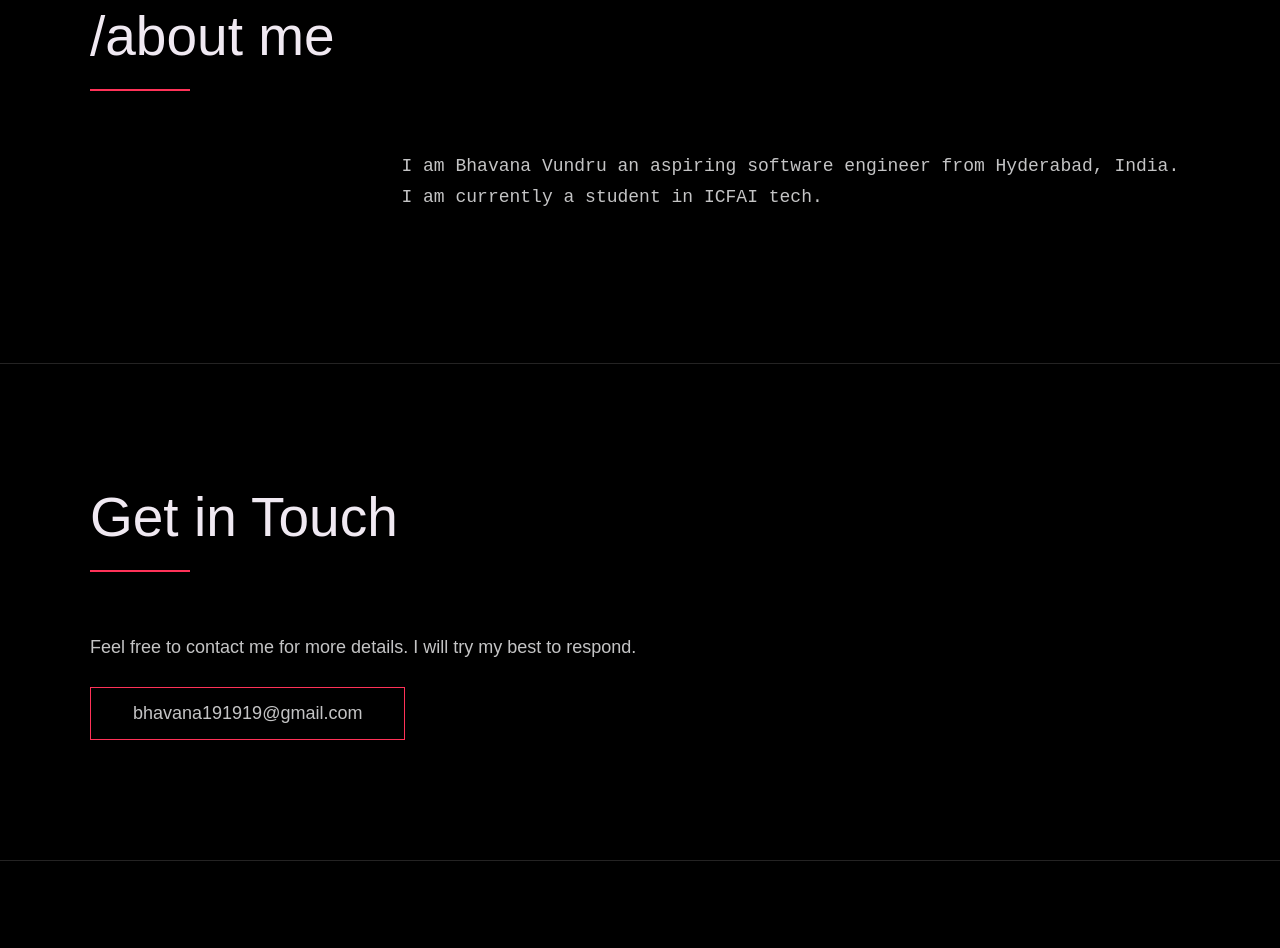
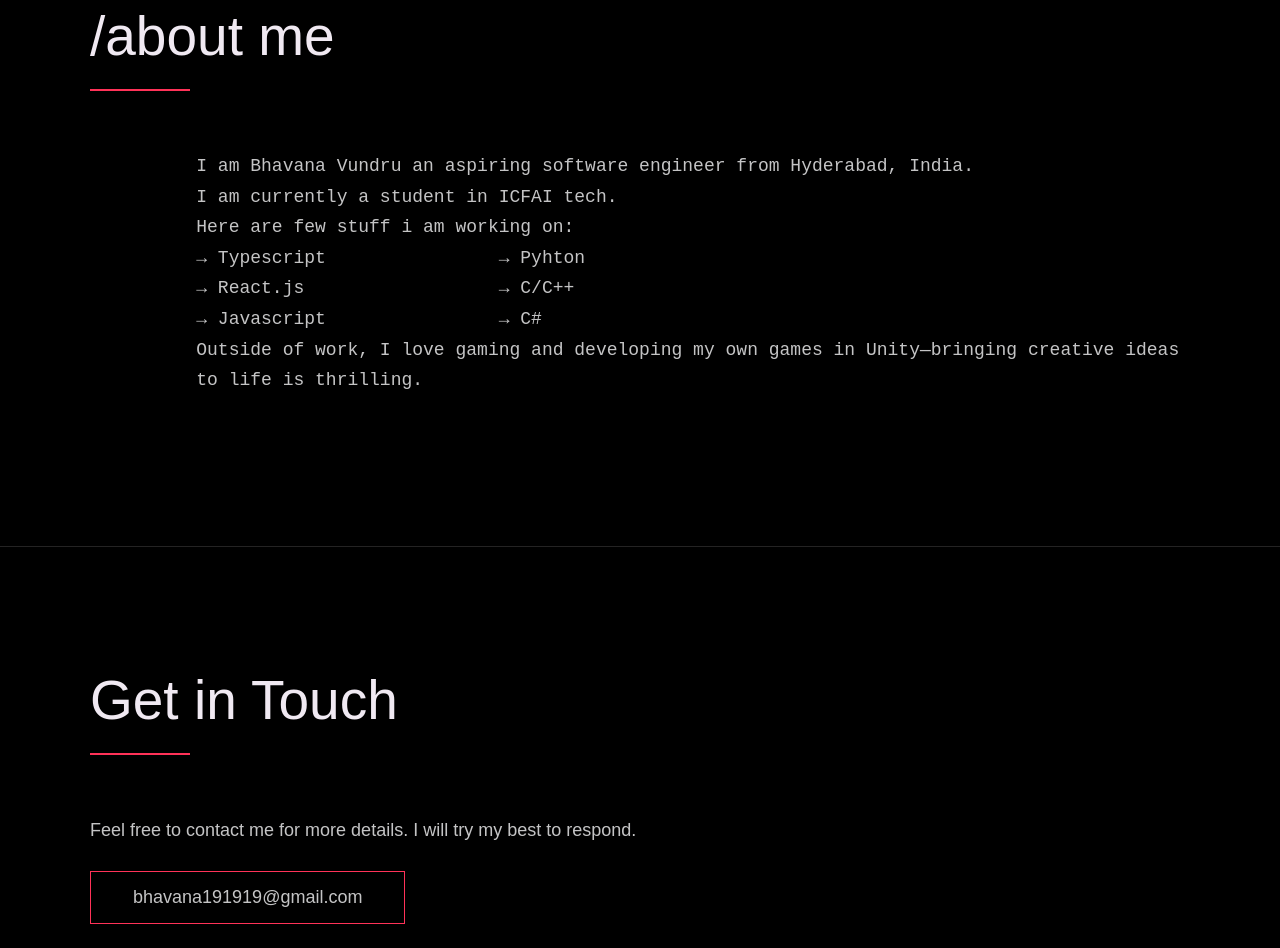
Before and after one commit to bhavanavundru/portfolio, a plain HTML site: page index.html in a window 1280 px wide. Shown: the part 917-1865 px from the top of the page. Drawn offline with Linux system fonts and the light colour scheme; a web font is replaced by a local one.

Commit message:
initial commit

```diff
--- a/index.html
+++ b/index.html
@@ -51,8 +51,14 @@
         <div class="about__content">
           <div class="about__text">
             <pre>
-                I am Bhavana Vundru an aspiring software engineer from Hyderabad, India.
-                I am currently a student in ICFAI tech.
+             I am Bhavana Vundru an aspiring software engineer from Hyderabad, India.
+             I am currently a student in ICFAI tech.
+             Here are few stuff i am working on:
+             → Typescript                → Pyhton
+             → React.js                  → C/C++
+             → Javascript                → C#
+             Outside of work, I love gaming and developing my own games in Unity—bringing creative ideas
+             to life is thrilling.
             </pre>
           </div>
     </section>
```
